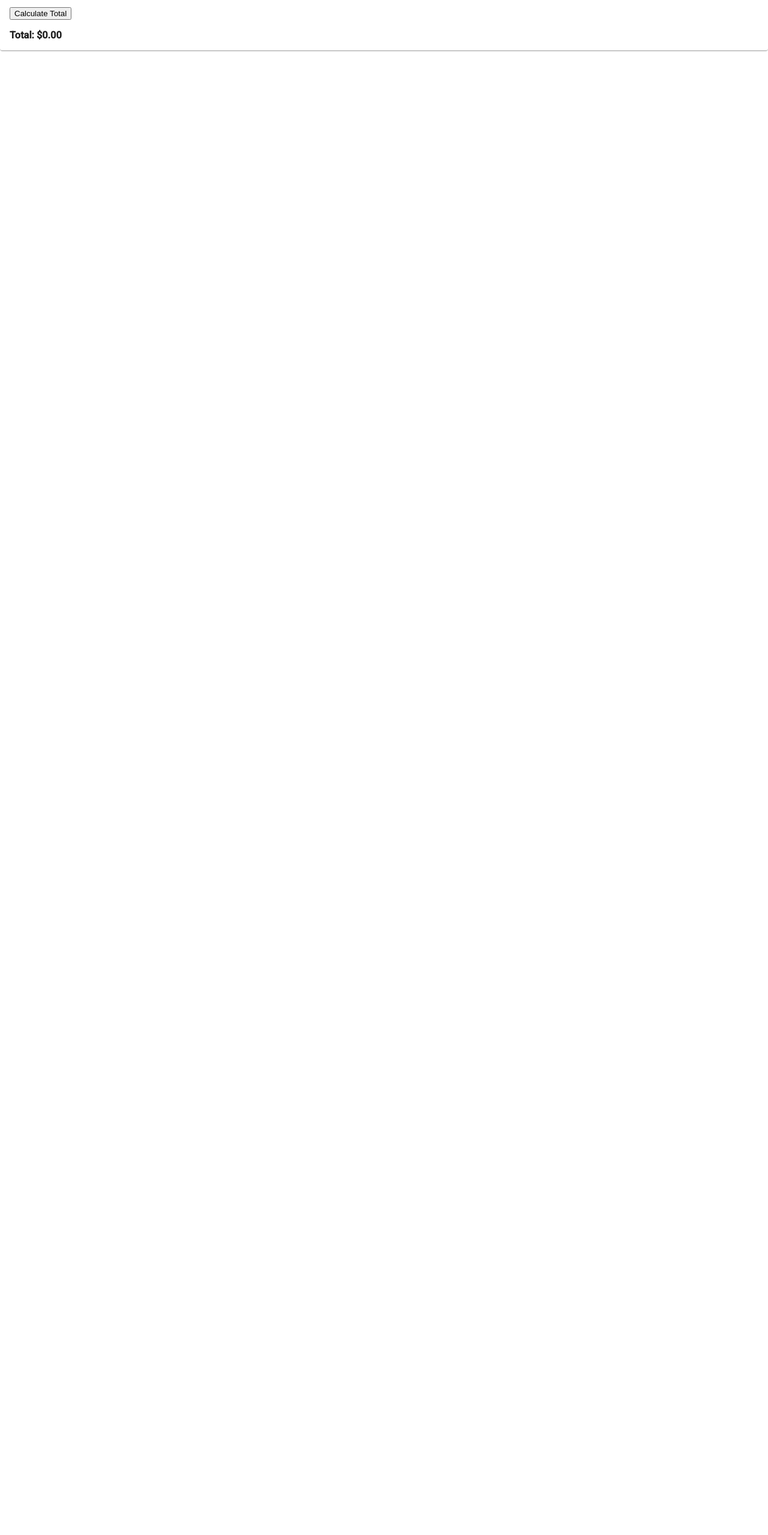
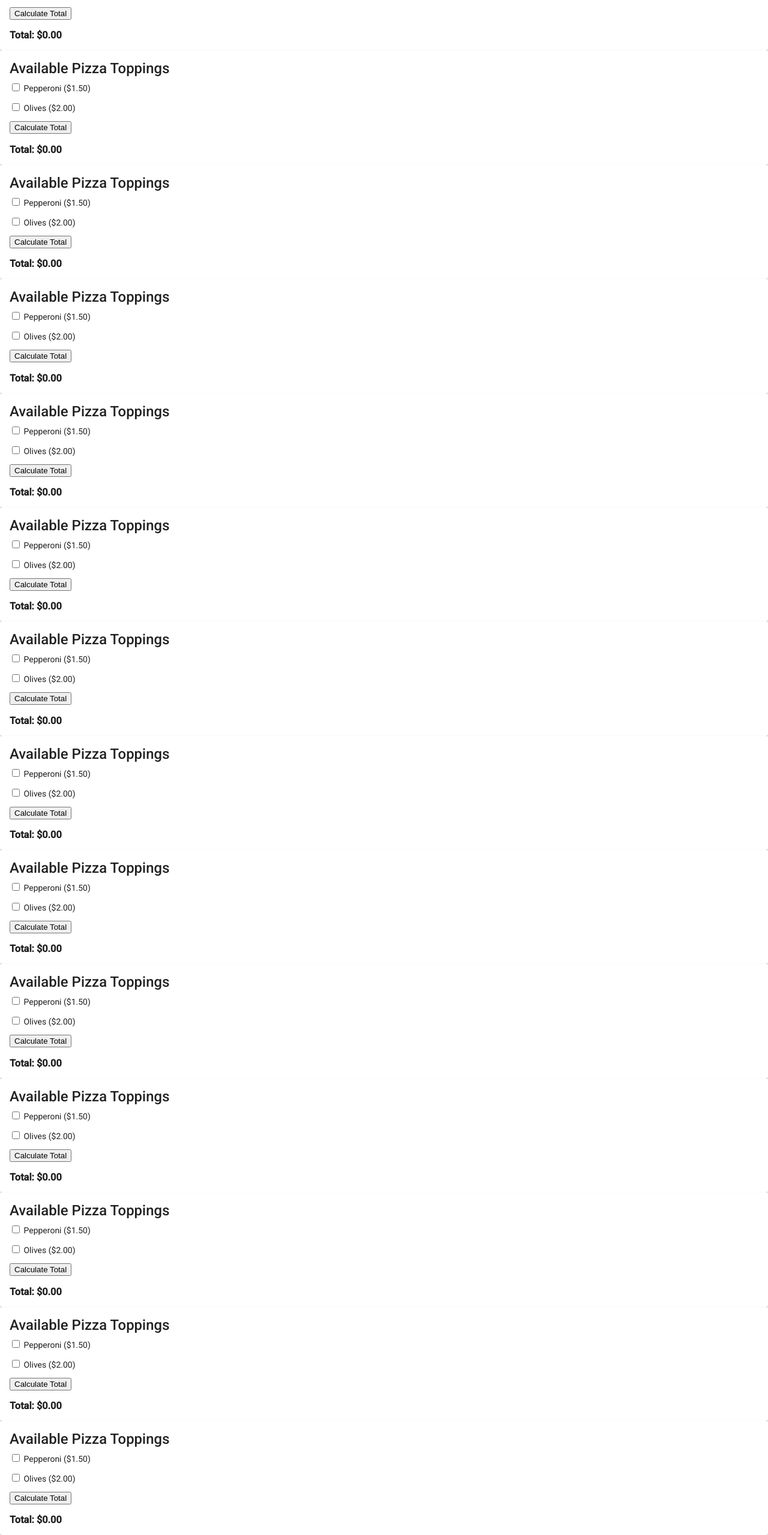
Before and after one commit to trogers9119/components, an Angular app: page / in a window 1280 px wide. Shown: the part 106-2665 px from the top of the page at 60% size. Before the commit the page ends 800 px from the top, so only its background shows below. Built offline with nearby package versions, Linux system fonts and the light colour scheme.

Commit message:
showing many components....
Neat how they each work independently...

```diff
--- a/angular.json
+++ b/angular.json
@@ -123,5 +123,8 @@
       }
     }
   },
-  "defaultProject": "components"
+  "defaultProject": "components",
+  "cli": {
+    "analytics": "1a1d74da-46b5-4900-a017-e073b5e97076"
+  }
 }
--- a/src/app/app.component.html
+++ b/src/app/app.component.html
@@ -1 +1,14 @@
 <app-pizza-toppings></app-pizza-toppings>
+<app-pizza-toppings></app-pizza-toppings>
+<app-pizza-toppings></app-pizza-toppings>
+<app-pizza-toppings></app-pizza-toppings>
+<app-pizza-toppings></app-pizza-toppings>
+<app-pizza-toppings></app-pizza-toppings>
+<app-pizza-toppings></app-pizza-toppings>
+<app-pizza-toppings></app-pizza-toppings>
+<app-pizza-toppings></app-pizza-toppings>
+<app-pizza-toppings></app-pizza-toppings>
+<app-pizza-toppings></app-pizza-toppings>
+<app-pizza-toppings></app-pizza-toppings>
+<app-pizza-toppings></app-pizza-toppings>
+<app-pizza-toppings></app-pizza-toppings>
```
